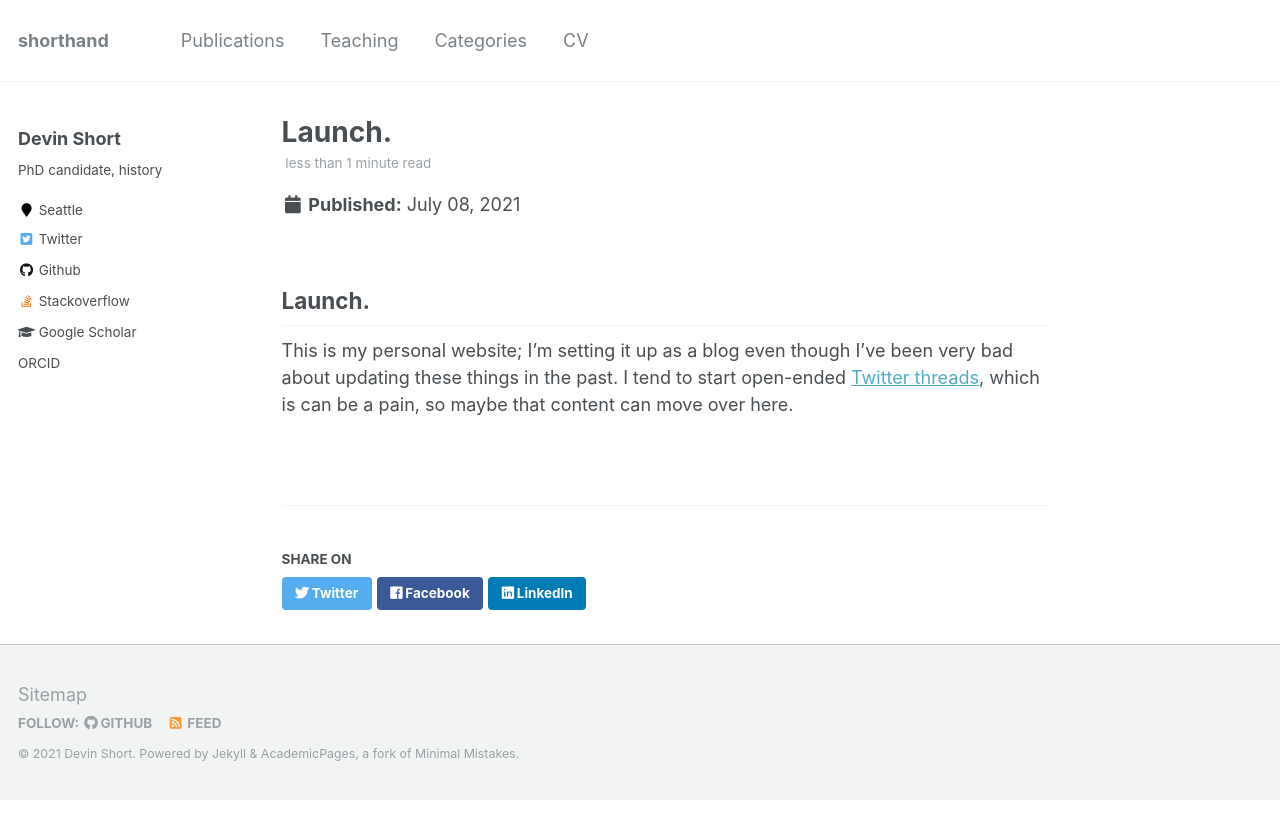
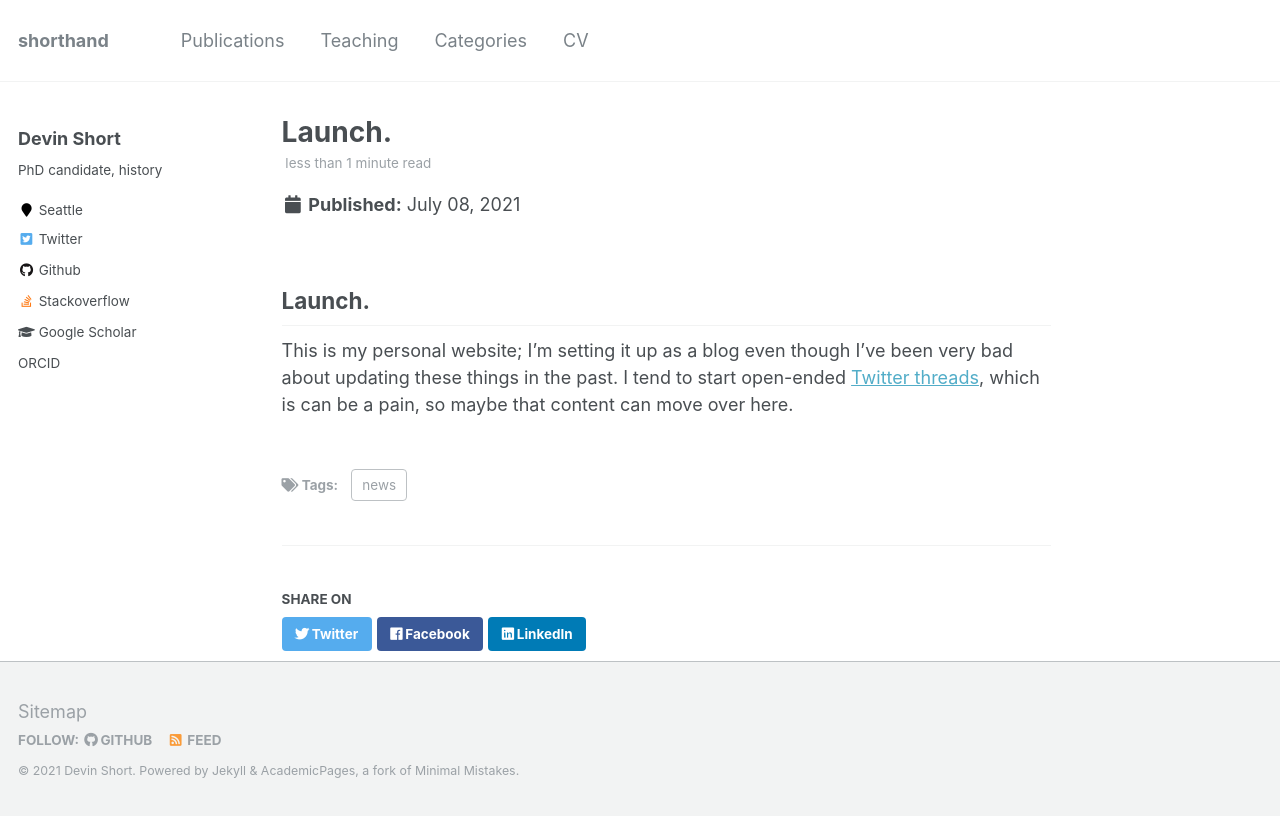
Before and after one commit to shortorian/shortorian.github.io, a Jekyll site: the page built from _posts/2021-07-08-launch.md, in a window 1280 px wide. Shown: the part 100-916 px from the top of the page. Built offline with Jekyll 4.4.1, drawn with Linux system fonts in a browser that asks for light colours.

Commit message:
added news tag

```diff
--- a/_posts/2021-07-08-launch.md
+++ b/_posts/2021-07-08-launch.md
@@ -2,6 +2,8 @@
 title: 'Launch.'
 date: 2021-07-08
 permalink: /posts/2021/07/launch
+tags:
+  - news
 ---
 
 ## Launch.
```
